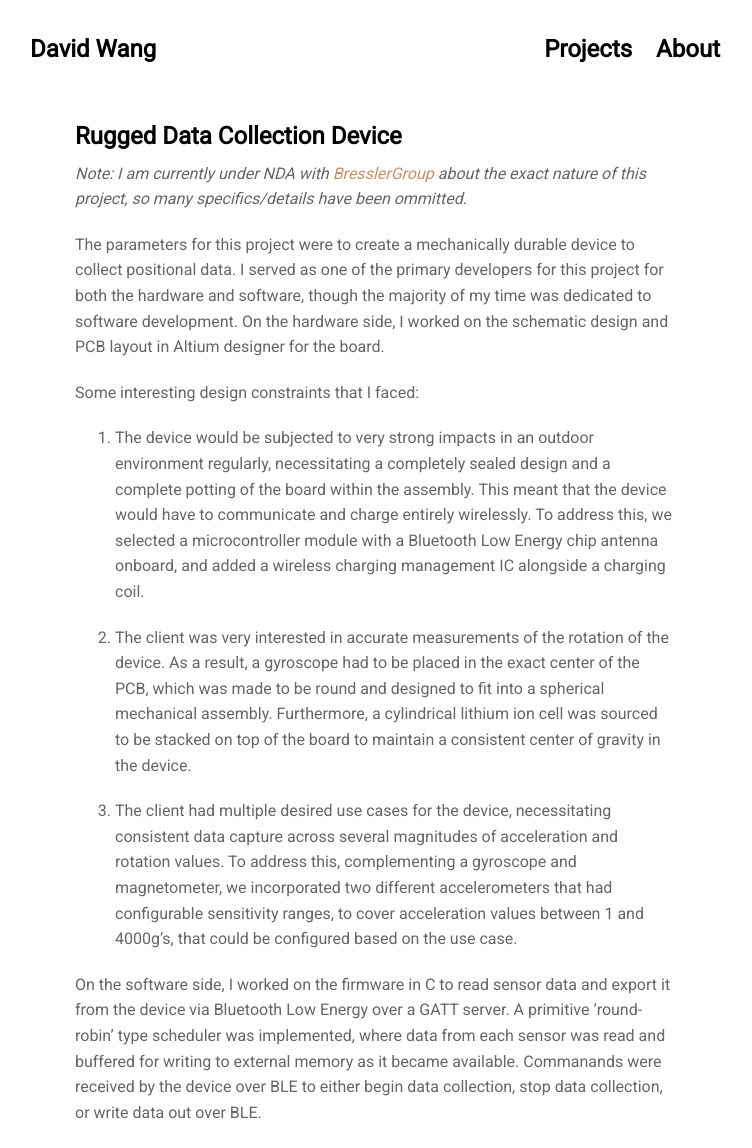
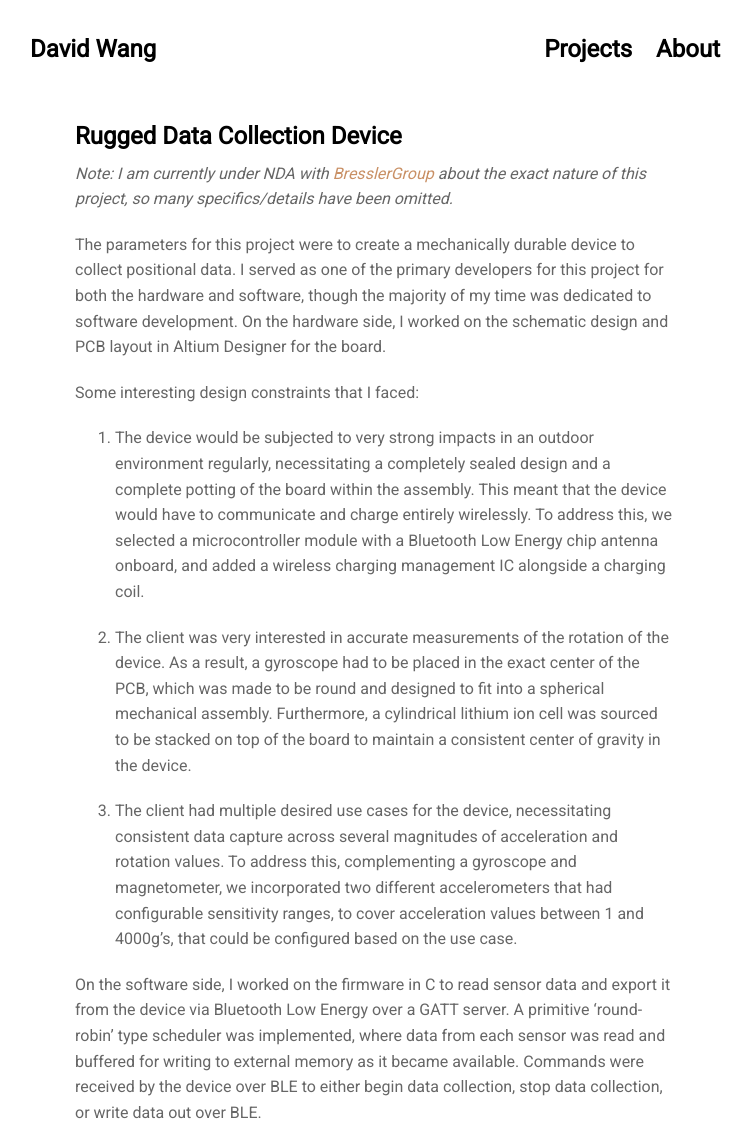
Before and after one commit to david-wang-1/david-wang-1.github.io, a Jekyll site: the page built from projects/proj-3.md, in a window 1280 px wide. Shown: the top 1148 px of the page, without its empty margins (265-1017 px from the left). Built offline with Jekyll 4.4.1, drawn with Linux system fonts in a browser that asks for light colours; nearby versions of some CDN libraries.

Commit message:
fixing spelling errors

```diff
--- a/projects/proj-3.md
+++ b/projects/proj-3.md
@@ -3,9 +3,9 @@ layout: post
 title: 'Rugged Data Collection Device'
 ---
 
-<i>Note: I am currently under NDA with <a href="http://bresslergroup.com" target="_blank">BresslerGroup</a> about the exact nature of this project, so many specifics/details have been ommitted.</i>
+<i>Note: I am currently under NDA with <a href="http://bresslergroup.com" target="_blank">BresslerGroup</a> about the exact nature of this project, so many specifics/details have been omitted.</i>
 
-The parameters for this project were to create a mechanically durable device to collect positional data. I served as one of the primary developers for this project for both the hardware and software, though the majority of my time was dedicated to software development. On the hardware side, I worked on the schematic design and PCB layout in Altium designer for the board.
+The parameters for this project were to create a mechanically durable device to collect positional data. I served as one of the primary developers for this project for both the hardware and software, though the majority of my time was dedicated to software development. On the hardware side, I worked on the schematic design and PCB layout in Altium Designer for the board.
 
 Some interesting design constraints that I faced:
 
@@ -15,7 +15,7 @@ Some interesting design constraints that I faced:
 
 3. The client had multiple desired use cases for the device, necessitating consistent data capture across several magnitudes of acceleration and rotation values. To address this, complementing a gyroscope and magnetometer, we incorporated two different accelerometers that had configurable sensitivity ranges, to cover acceleration values between 1 and 4000g's, that could be configured based on the use case.
 
-On the software side, I worked on the firmware in C to read sensor data and export it from the device via Bluetooth Low Energy over a GATT server. A primitive 'round-robin' type scheduler was implemented, where data from each sensor was read and buffered for writing to external memory as it became available. Commanands were received by the device over BLE to either begin data collection, stop data collection, or write data out over BLE.
+On the software side, I worked on the firmware in C to read sensor data and export it from the device via Bluetooth Low Energy over a GATT server. A primitive 'round-robin' type scheduler was implemented, where data from each sensor was read and buffered for writing to external memory as it became available. Commands were received by the device over BLE to either begin data collection, stop data collection, or write data out over BLE.
 
 I was solely responsible for the development of an Android application to interface with this device. It was responsible for taking user commands (e.g. start taking impact data) and catalyzing the appropriate action on the device, and also receiving/saving data collected by the device to an external file on the Android device. The data transfer protocol we used, similar to primitive TCP packet sending, essentially consisted of the following steps on repeat:
 
```
